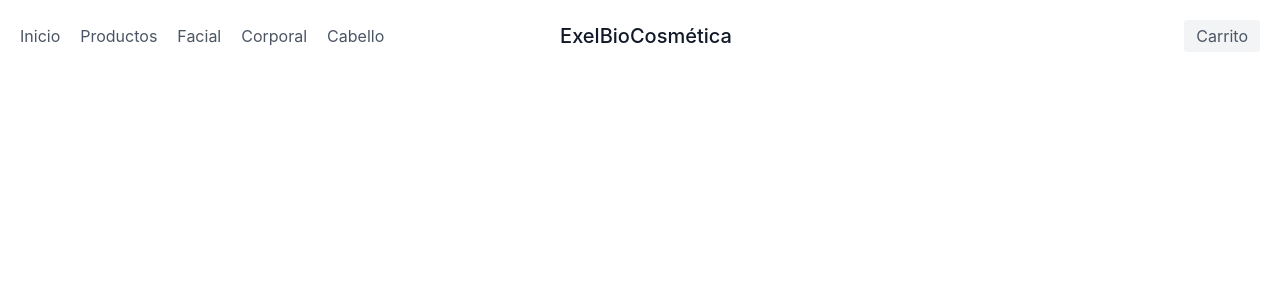
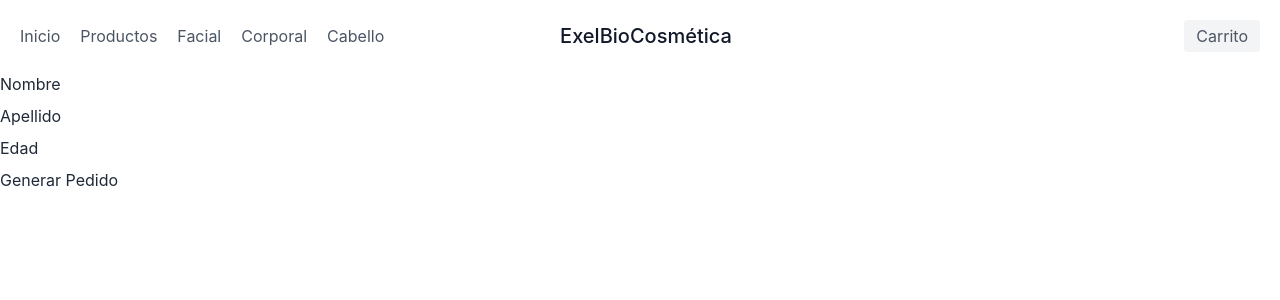
Before and after one commit to Florcha/Tienda-Exel-Online, a React (Create React App) app: page /form in a window 1280 px wide. Shown: the top 300 px of the page. Built offline with nearby package versions, Linux system fonts and the light colour scheme.

Commit message:
Agrego Form, modifico index.js

```diff
--- a/src/App.jsx
+++ b/src/App.jsx
@@ -1,11 +1,11 @@
 import React from "react";
 import { BrowserRouter, Route, Routes } from "react-router-dom";
 import Cart from "./components/cart/Cart";
-/*import Cart from "./components/cart/Cart";*/
 import NavBar from "./components/common/NavBar";
 import ProductDetailContainer from "./components/containers/ProductDetailContainer";
 import ProductListContainer from "./components/containers/ProductListContainer";
 import { CartContextProvider } from "./context/CartContextProvider";
+import Form from "./components/common/Form";
 
 
 function App() {
@@ -20,6 +20,7 @@ function App() {
             <Route path="products" element={<ProductListContainer />} />
             <Route path="products/:category" element={<ProductListContainer />} />
             <Route path="product/:id" element={<ProductDetailContainer />} />
+            <Route path="form" element={<Form />} />
             <Route path="cart" element={<Cart />} />
           </Routes>
         </BrowserRouter>
--- /dev/null
+++ b/src/components/common/Form.jsx
@@ -0,0 +1,67 @@
+import React, { useState } from 'react';
+
+export default function App() {
+  const [data, setData] = useState({
+    name: '',
+    surname: '',
+    age: '',
+  });
+
+  function handleChange(evt) {
+    setData({ ...data, [evt.target.name]: evt.target.value });
+  }
+
+  function onSubmit() {
+    const { name, surname, age } = data;
+    console.log(`Your name is ${name} ${surname} and you have ${age} years`);
+  }
+
+  return (
+    <>
+      <div>
+        <>
+          <div style={{ display: 'flex', marginBottom: 8 }}>
+            <label style={{ marginRight: 4 }}>Nombre</label>
+            <input
+              type="text"
+              name="name"
+              onChange={(evt) => handleChange(evt)}
+            />
+          </div>
+        </>
+        <>
+          <div style={{ display: 'flex', marginBottom: 8 }}>
+            <label style={{ marginRight: 4 }}>Apellido</label>
+            <input
+              type="text"
+              name="surname"
+              onChange={(evt) => handleChange(evt)}
+            />
+          </div>
+        </>
+        <>
+          <div style={{ display: 'flex', marginBottom: 8 }}>
+            <label style={{ marginRight: 4 }}>Edad</label>
+            <input
+              type="text"
+              name="age"
+              onChange={(evt) => handleChange(evt)}
+            />
+          </div>
+        </>
+
+        {
+          <button
+            disabled={
+              !(data.name !== '' && data.surname !== '' && data.age !== '')
+            }
+            onClick={(evt) => onSubmit(evt)}
+            style={{}}
+          >
+            Generar Pedido
+          </button>
+        }
+      </div>
+    </>
+  );
+}
--- a/src/index.js
+++ b/src/index.js
@@ -1,16 +1,18 @@
 import React from 'react';
-import ReactDOM from 'react-dom/client';
+import { createRoot } from 'react-dom/client';
 import './index.css';
 import App from './App';
 import reportWebVitals from './reportWebVitals';
 import './jsonToFirestore';
+import { StrictMode } from 'react';
 
+const rootElement = document.getElementById('root');
+const root = createRoot(rootElement);
 
-const root = ReactDOM.createRoot(document.getElementById('root'));
 root.render(
-  <React.StrictMode>
+  <StrictMode>
     <App />
-  </React.StrictMode>
+  </StrictMode>
 );
 
 // If you want to start measuring performance in your app, pass a function
--- a/src/jsonToFirestore.jsx
+++ b/src/jsonToFirestore.jsx
@@ -21,23 +21,36 @@ const db = getFirestore(app);
 async function getCollection(value) {
     const collectionData = collection(db, value);
     const snapshot = await getDocs(collectionData);
-  return snapshot.docs.map(doc => doc.data());
+    return convertSnapshot(snapshot);
 }
 
   async function getProducts(category) {
     if (category) {
       const q = query(collection(db, 'products'), where('category', '==', category));
       const snapshot = await getDocs(q);
-    return snapshot.docs.map(doc => doc.data());
+      return convertSnapshot(snapshot);
     } else {
       return getCollection('products');
     }
 }
 
   async function getProduct(id) {
-  const documentByld = doc(db, 'products', id);
-    const snapshot = await getDoc(documentByld);
-    return snapshot.data();
+    try {
+      const documentById = doc(db, 'products', id);
+      const snapshot = await getDoc(documentById);
+      return { id, ...snapshot.data() };
+    } catch (error) {
+      console.error(error);
+      return {};
+    }
+}
+
+  function convertSnapshot(snapshot) {
+    return snapshot.docs.map(d => {
+      const data = d.data();
+      const id = d.id;
+      return { id, ...data };
+    });
 }
 
 export { getProducts, getProduct };
```
Lines whose indentation alone changed are shown as unchanged.
